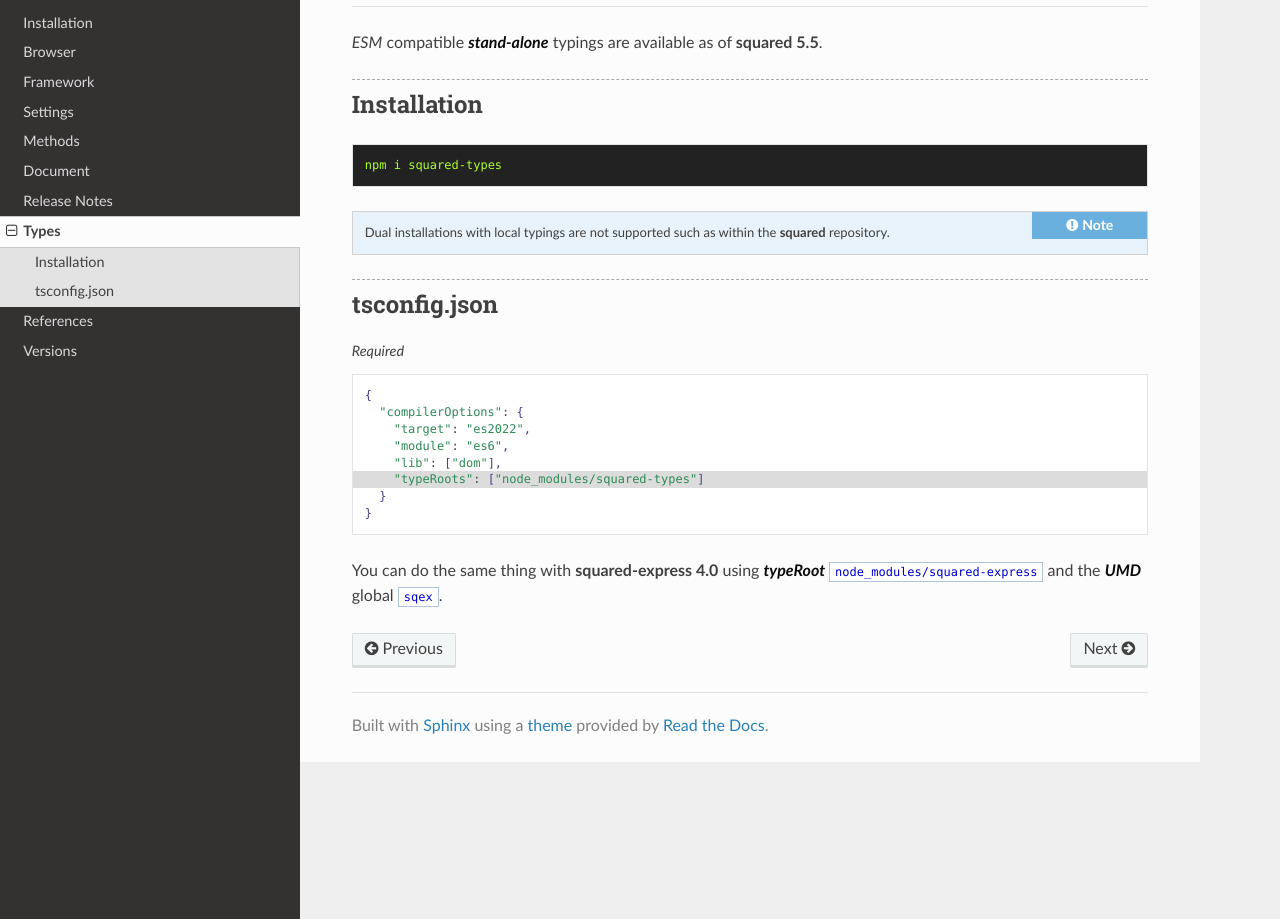
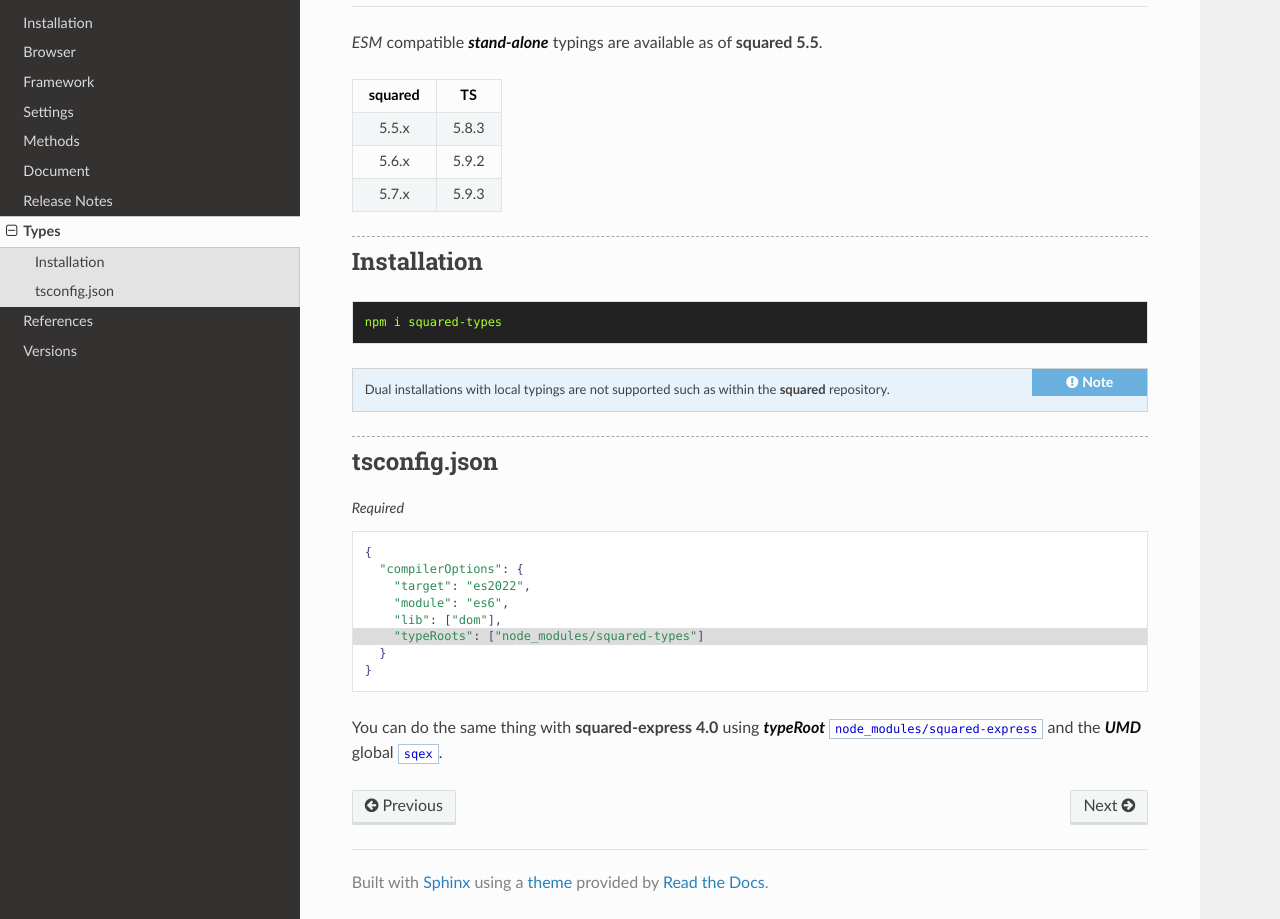
Before and after one commit to anpham6/android-docs, a Sphinx documentation site: the page built from source/types.rst, in a window 1280 px wide and 1053 px high, cut to the strip 134-1053 px from the top of the window. Built offline with Sphinx 7.4.7 and the Read the Docs theme 3.1.0, drawn with Linux system fonts in a browser that asks for light colours.

Commit message:
Types: Version matrix table for TS 5/6 was created.

```diff
--- a/source/_static/content.css
+++ b/source/_static/content.css
@@ -9,6 +9,11 @@
 
 table.versions td {
     text-align: right;
+}
+
+table.center th, table.center td {
+    min-width: 50px;
+    text-align: center;
 }
 
 .block-list a, .block-list .rst-content dl dt {
--- a/source/browser.rst
+++ b/source/browser.rst
@@ -73,7 +73,7 @@
 Import maps
 -----------
 
-Possibly hundreds of files with all exports and core methods. It is not recommended to be used in a production environment. [#esm]_
+Possibly hundreds of files with all exports and core methods. It is not recommended to be used in production. [#esm]_
 
 - https://unpkg.com/squared/android.js
 - https://unpkg.com/squared/chrome.js
@@ -93,7 +93,7 @@
     import { parseDocument } from "squared/android.js";
   <script>
 
-.. tip:: The traditional **UMD** namespaced global reference :target:`squared` will load and execute faster than **ESM**. It is also immediately available inside *DevTools* when issuing an arbitrary command.
+.. tip:: The traditional **UMD** namespaced global reference :target:`squared` will load and execute faster than **ESM**. It is also available inside *DevTools* when issuing an arbitrary command.
 
 .. [#] android | chrome | vdom
 .. [#] android
--- a/source/types.rst
+++ b/source/types.rst
@@ -3,6 +3,16 @@
 =====
 
 *ESM* compatible :target:`stand-alone` typings are available as of **squared 5.5**.
+
+.. rst-class:: center
+
+========= =======
+ squared    TS
+========= =======
+  5.5.x    5.8.3
+  5.6.x    5.9.2
+  5.7.x    5.9.3
+========= =======
 
 Installation
 ============
```
Also changed, not shown: README.md (+1 -1 lines).
